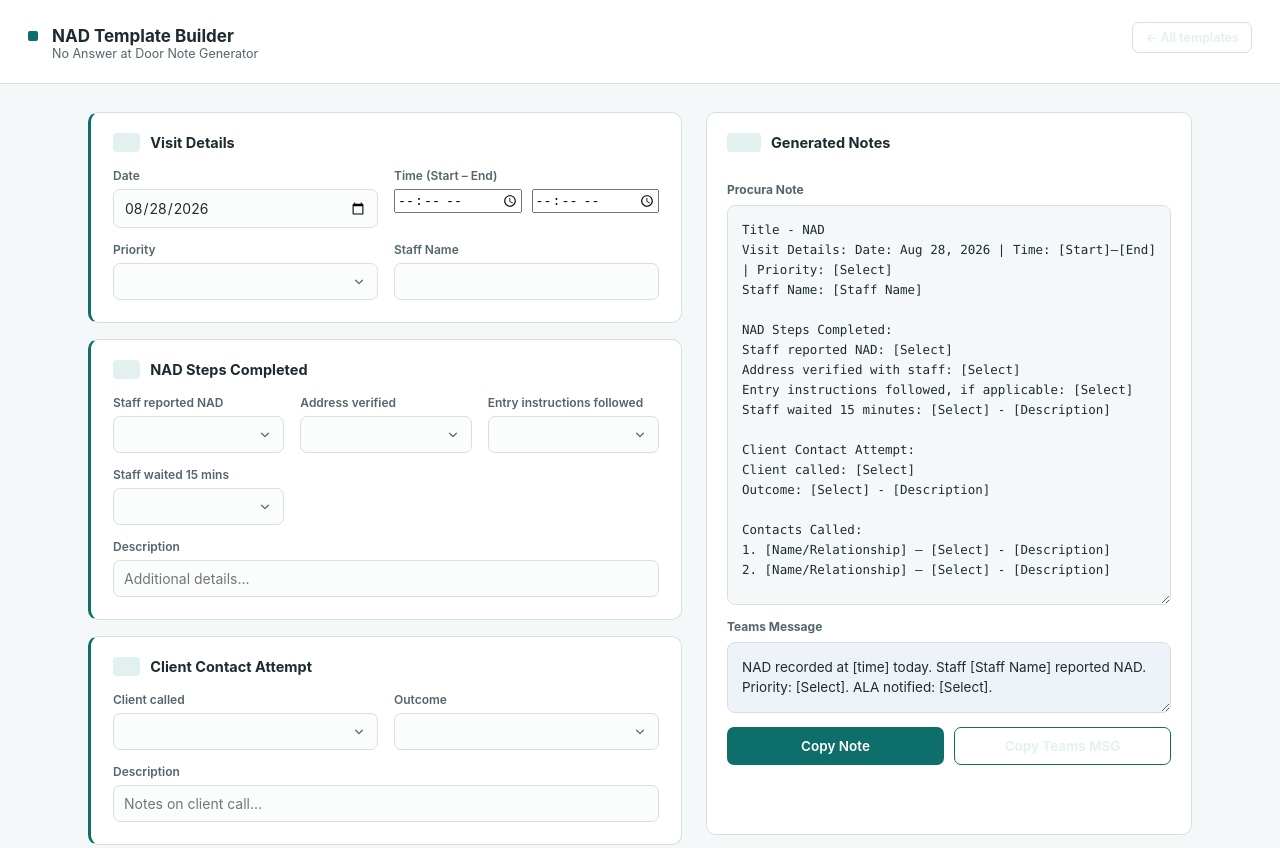
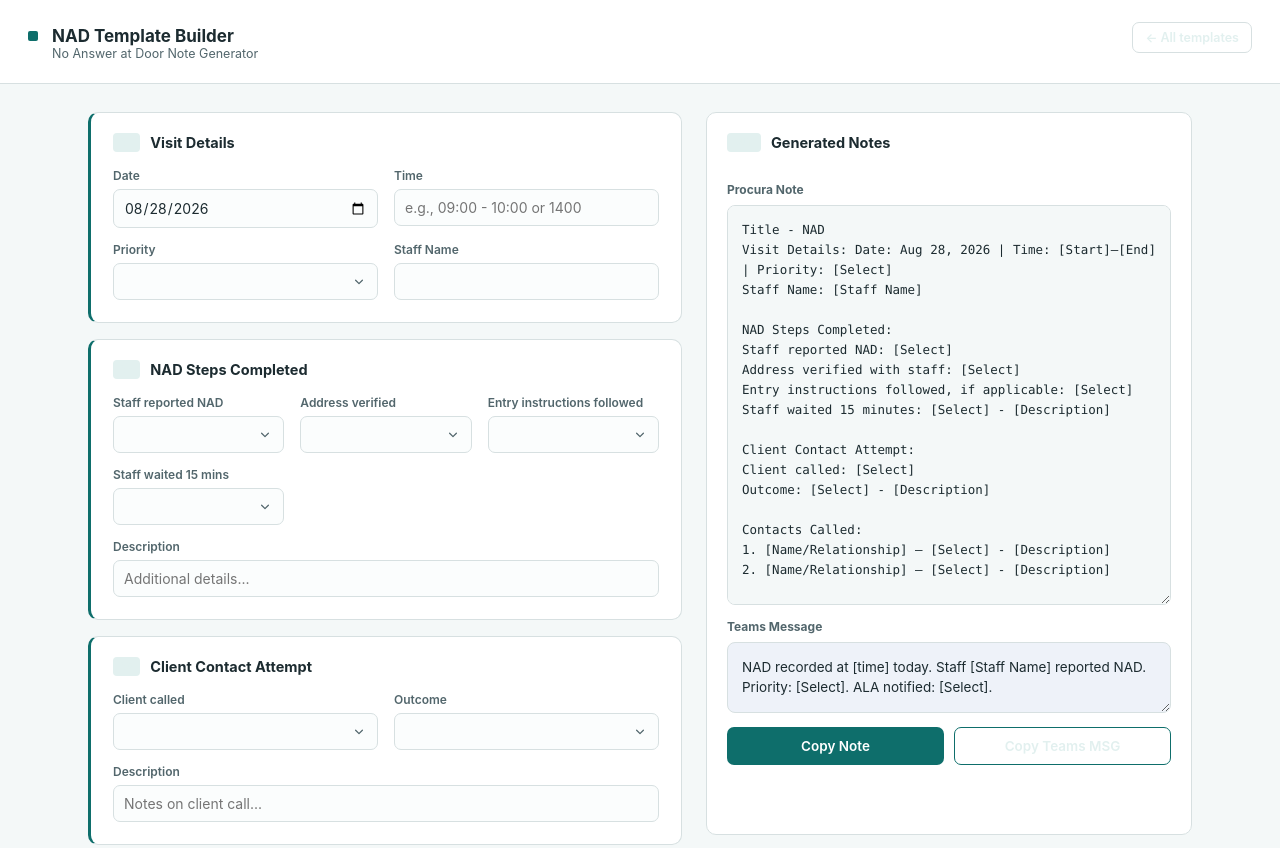
Before and after one commit to Abhikakadiya2301/cbi-nad-note-builder, a plain HTML site: page NAD.html in a window 1280 px wide. Shown: the top 848 px of the page. Drawn offline with Linux system fonts and the light colour scheme.

Commit message:
Time value changed to Text

```diff
--- a/NAD.html
+++ b/NAD.html
@@ -33,11 +33,8 @@
       <div class="field-grid">
         <div class="field"><label for="visitDate">Date</label><input type="date" id="visitDate"></div>
         <div class="field">
-          <label>Time (Start &ndash; End)</label>
-          <div class="hours-row">
-            <input type="time" id="timeStart">
-            <input type="time" id="timeEnd">
-          </div>
+          <label for="visitTime">Time</label>
+          <input type="text" id="visitTime" placeholder="e.g., 09:00 - 10:00 or 1400">
         </div>
         <div class="field">
           <label for="priority">Priority</label>
```
